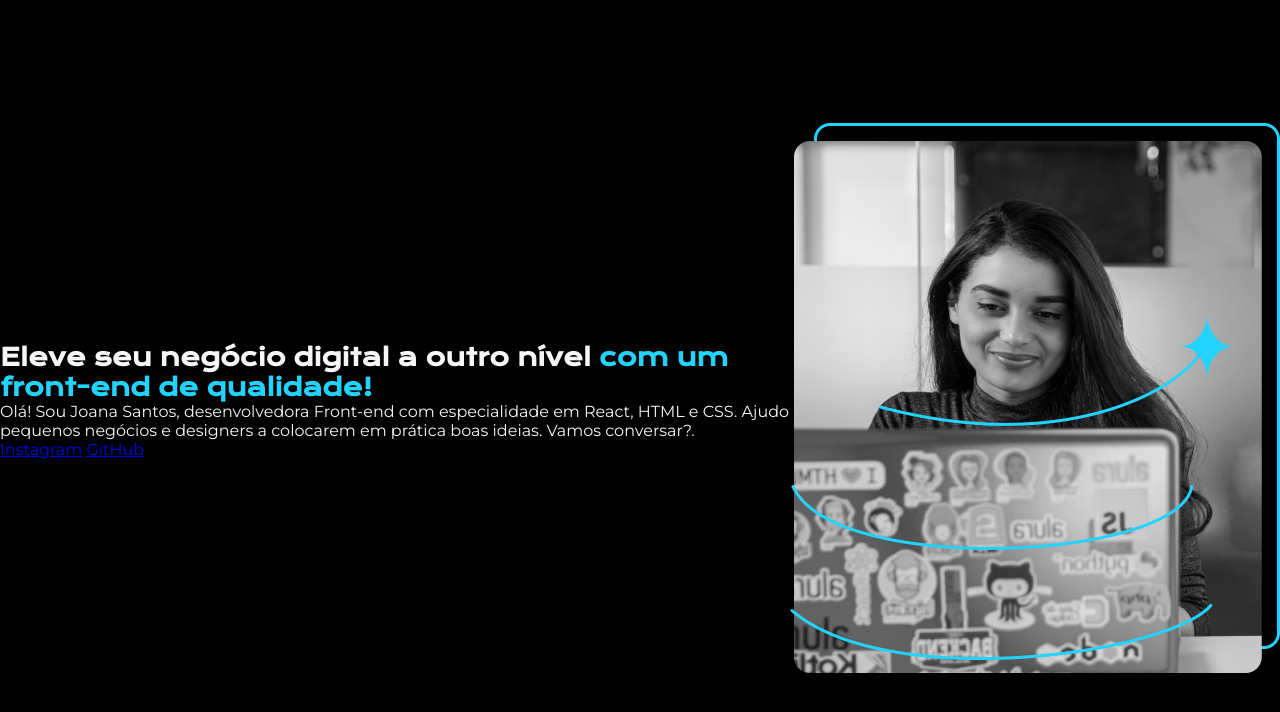
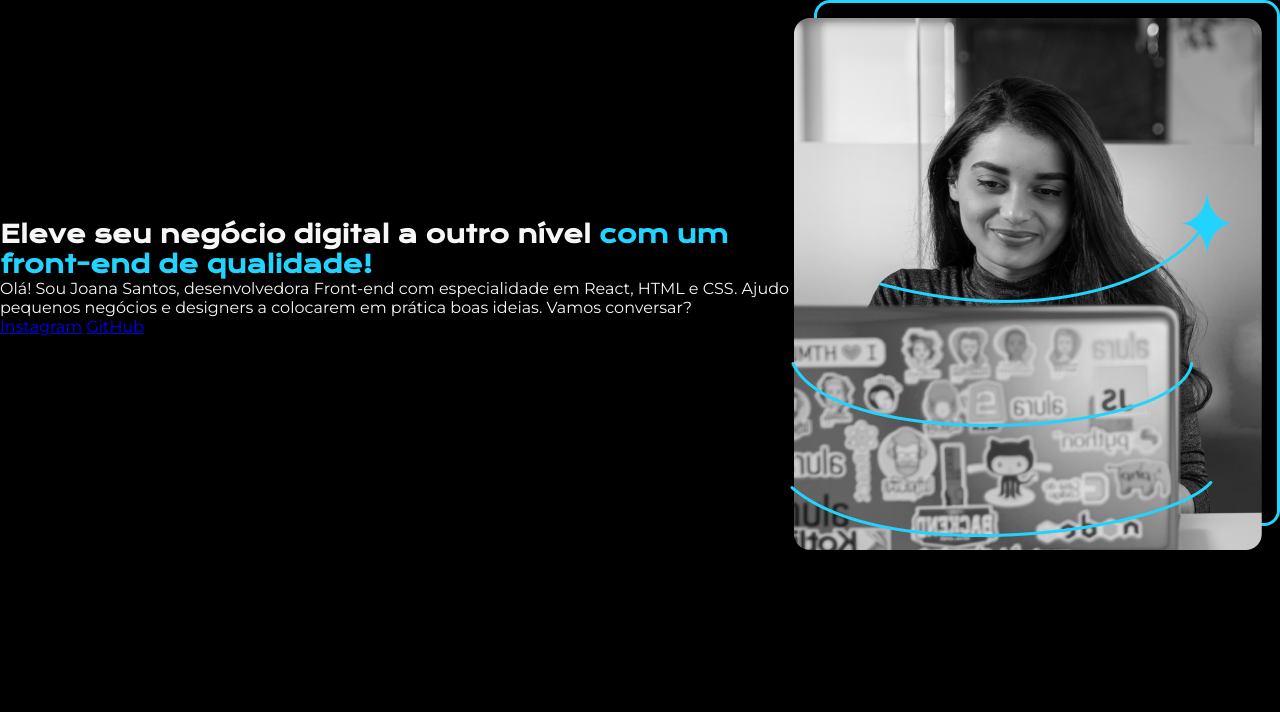
Before and after one commit to mariaclaudiapio/portfolio-da-alura, a plain HTML site: page index.html in a window 1280 px wide. Drawn offline with nearby package versions, Linux system fonts and the light colour scheme.

Commit message:
corrigindo classes para aplicação do flexbox

```diff
--- a/index.html
+++ b/index.html
@@ -11,15 +11,17 @@
     <link rel="preconnect" href="https://fonts.gstatic.com" crossorigin>
     <link href="https://fonts.googleapis.com/css2?family=Krona+One&family=Montserrat:ital,wght@0,100..900;1,100..900&display=swap" rel="stylesheet">
 </head>
-<body class="container">
-    <section class="container_text">
+<body>
+    <main class="apresentacao">
+        <section class="apresentacao__texto">
             <h2>Eleve seu negócio digital a outro nível <strong>com um front-end de qualidade!</strong></h2>
-        <p>Olá! Sou Joana Santos, desenvolvedora Front-end com especialidade em React, HTML e CSS. Ajudo pequenos negócios e designers a colocarem em prática boas ideias. Vamos conversar?.</p>
+            <p>Olá! Sou Joana Santos, desenvolvedora Front-end com especialidade em React, HTML e CSS. Ajudo pequenos negócios e designers a colocarem em prática boas ideias. Vamos conversar?</p>
             <a href="#">Instagram</a>
             <a href="#">GitHub</a>
         </section>
-    <section class="container_image">
+        <section class="apresentacao__imagem">
             <img src="./images/joana.png" alt="Foto de desenvolvedora olhando para seu notebook.">
         </section>
+    </main>
 </body>
 </html>
--- a/style.css
+++ b/style.css
@@ -20,14 +20,16 @@ strong
     color: #22D4FD;
 }
 
+/* conteúdo principal */
+.apresentacao
+{
+    display: flex;
+    align-items: center;
+    justify-content: space-between;
+}
+
 /* títulos */
 h2
 {
     font-family: "Krona One", serif;
 }
-
-.container
-{
-    display: flex;
-    align-items: center;
-}
```
Lines whose indentation alone changed are shown as unchanged.
